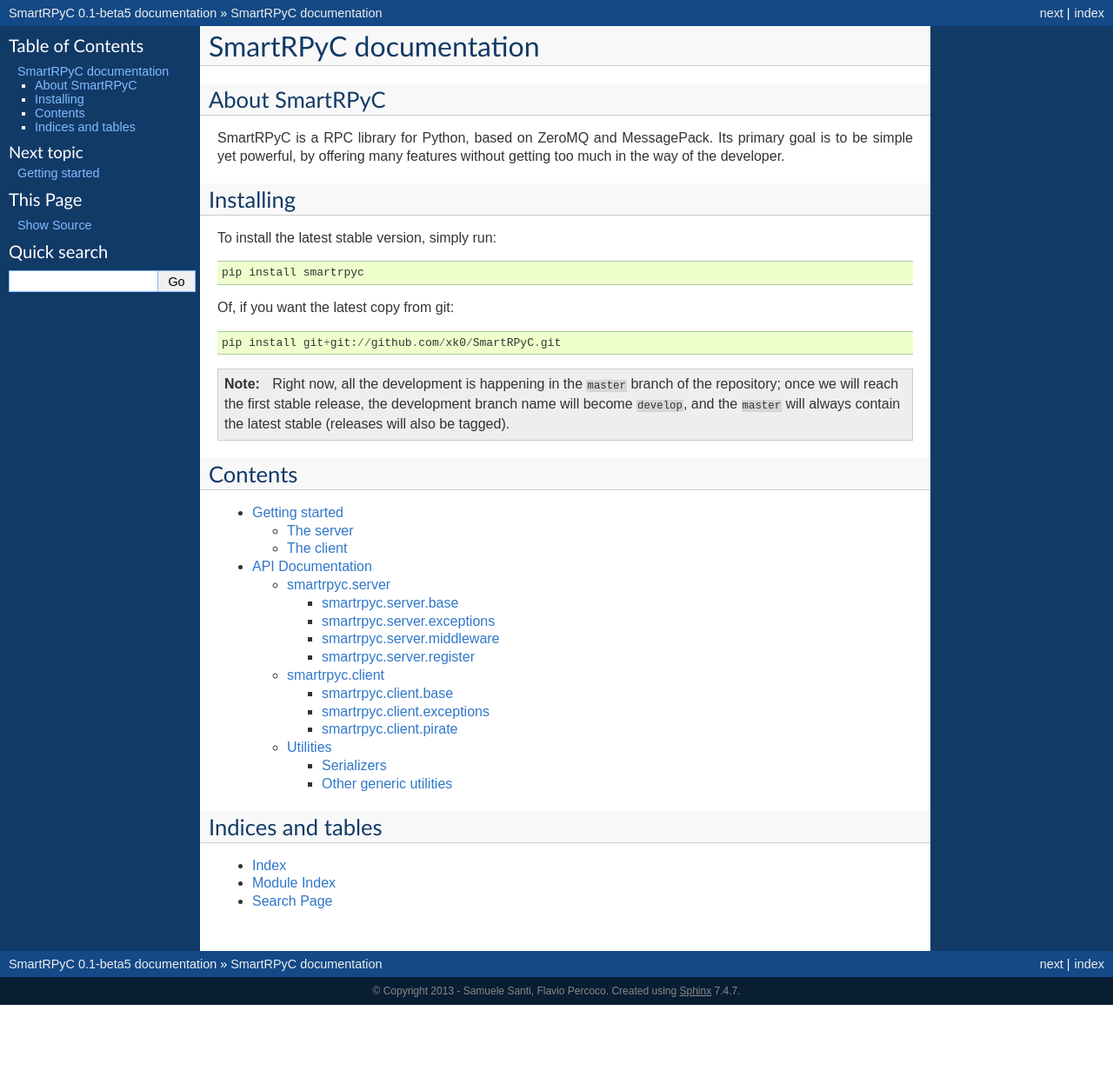
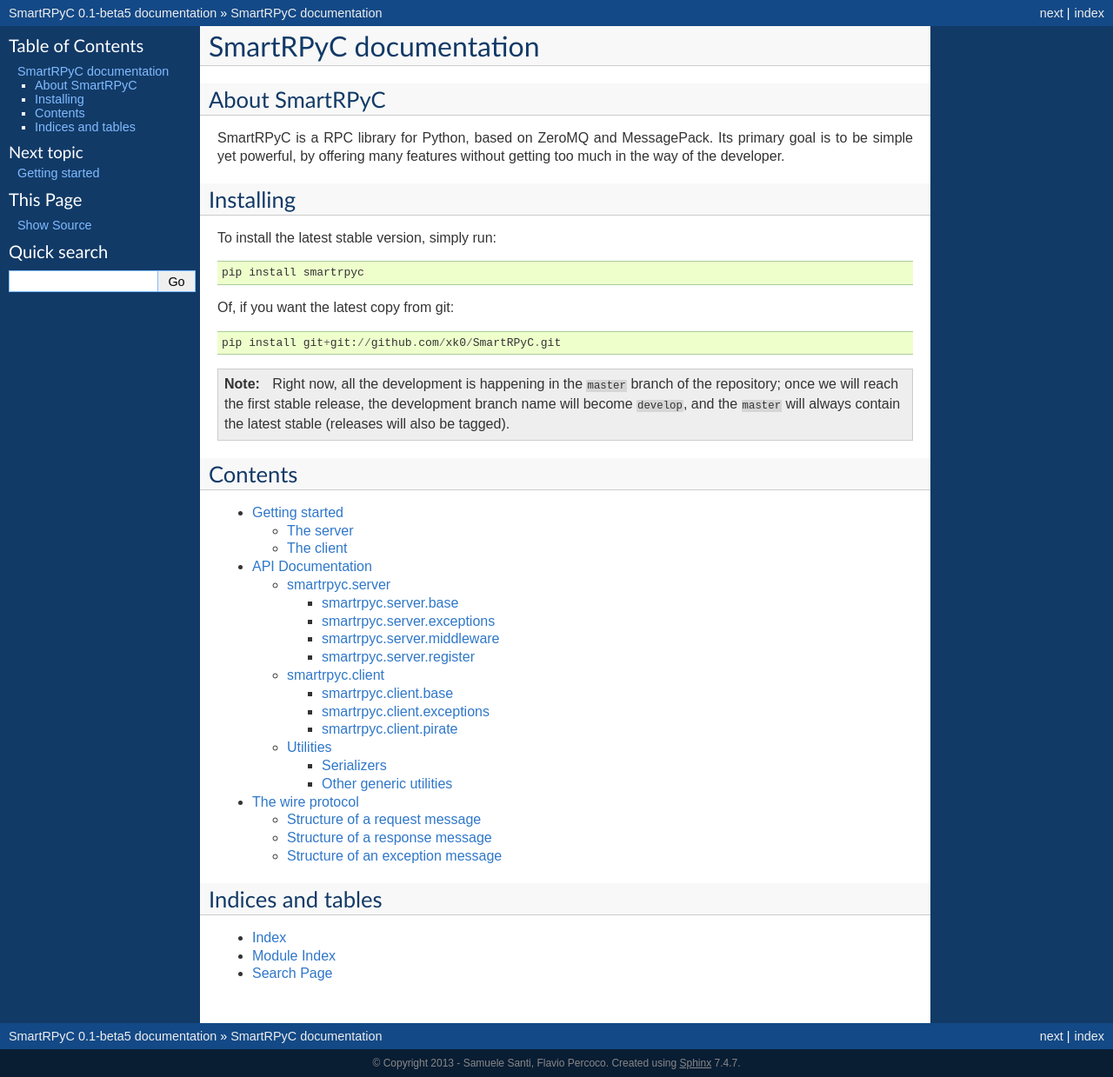
Before and after one commit to xk0/SmartRPyC, a Sphinx documentation site: the page built from docs/index.rst, in a window 1280 px wide. Shown: the whole page at 87% size. Built offline with Sphinx 7.4.7, drawn with Linux system fonts in a browser that asks for light colours; before the commit the page ends 1156 px from its top, so only the background shows below that; some of the changed lines change nothing that is shown.

Commit message:
Documentation about the "wire protocol"

```diff
--- a/docs/index.rst
+++ b/docs/index.rst
@@ -40,6 +40,7 @@
 
    getting_started
    api/index
+   wire-protocol
 
 
 Indices and tables
--- /dev/null
+++ b/docs/wire-protocol.rst
@@ -0,0 +1,41 @@
+The wire protocol
+#################
+
+How does the actual communication between clients and servers work?
+
+* Transmitted messages are dictionaries, encoded using a different
+  choice of serializers (currently supported are: msgpack (default),
+  json, pickle)
+
+* Everything is passed around via ZeroMQ sockets
+
+.. note:: All key names are single-letter to save up space..
+
+
+Structure of a request message
+==============================
+
+The main keys are:
+
+* ``i`` -- A request identifier, used eg. for deduplication purposes
+* ``r`` -- The route of the object which method is to be called
+* ``m`` -- The method to be called
+* ``a`` -- Arguments for the call
+* ``k`` -- Keyword arguments for the call
+
+
+Structure of a response message
+===============================
+
+Response messages are dicts with a single key, named ``r``,
+containing the return value. This is needed to distinguish
+from exceptions.
+
+
+Structure of an exception message
+=================================
+
+Keys of an exception message are:
+
+* ``e`` -- Name of the exception that was raised
+* ``e_msg`` -- string representation of the exception
```
